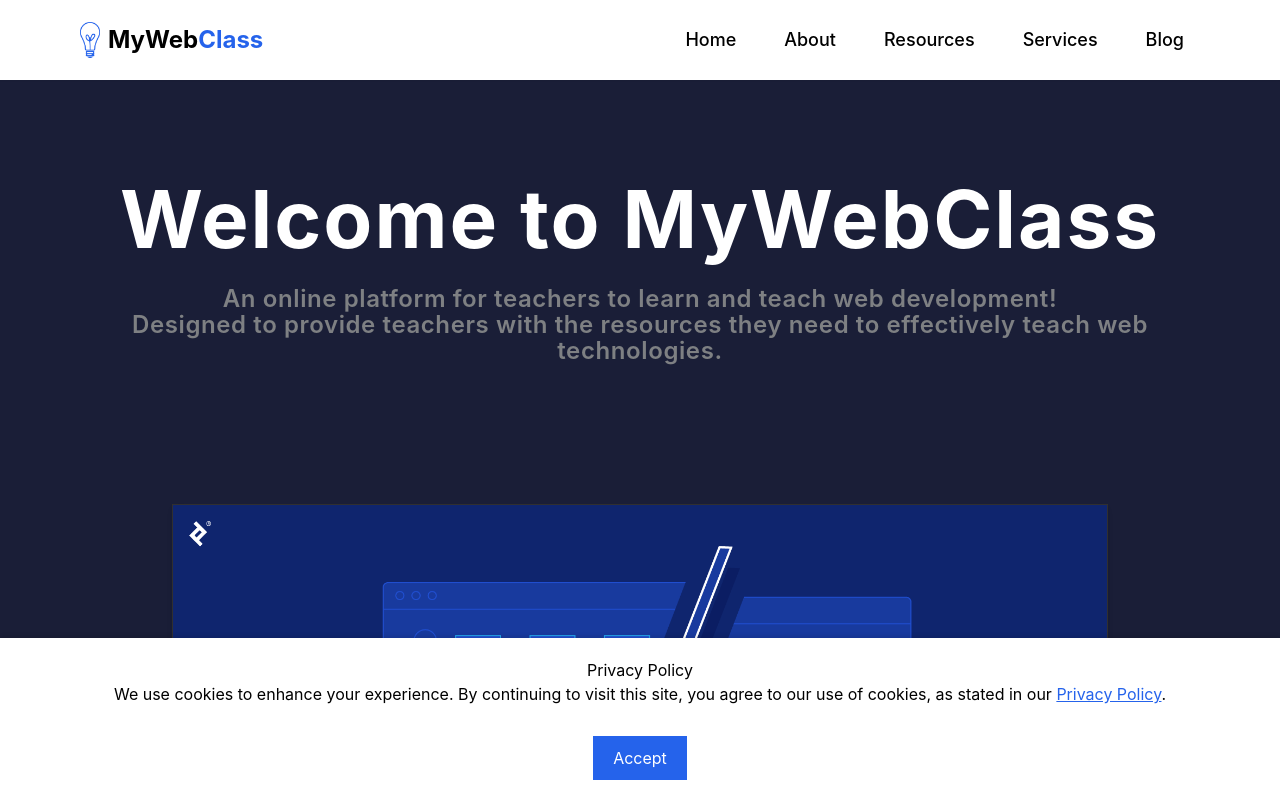
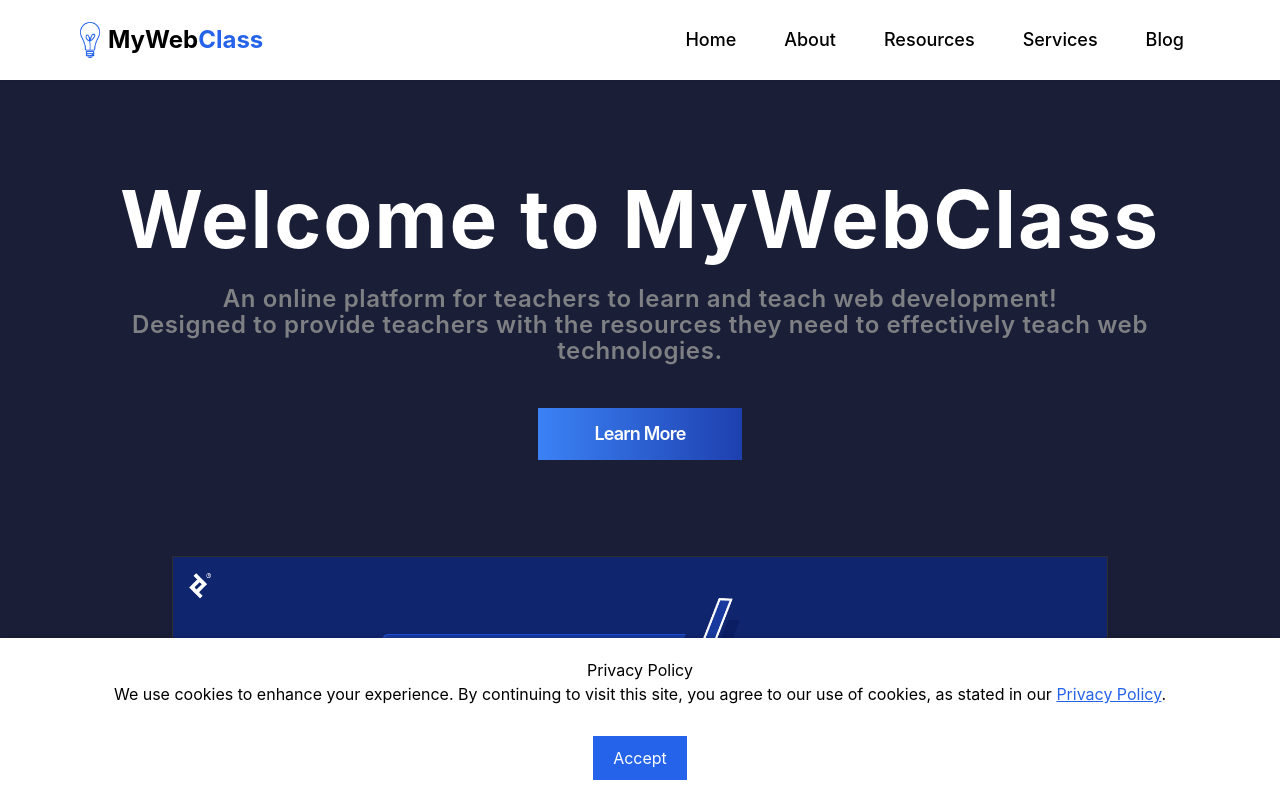
Before and after one commit to tanner666/Next.js_Website_IS601, a Next.js app: page / in a window 1280 px wide. Shown: the top 798 px of the page. Built offline with nearby package versions, Linux system fonts and the light colour scheme.

Commit message:
added learn more button for sales funnel

```diff
--- a/pages/index.js
+++ b/pages/index.js
@@ -1,4 +1,5 @@
 import Head from 'next/head'
+import Link from 'next/link'
 import Layout, { siteTitle } from '../components/layout'
 import { useEffect, useState } from 'react';
 import { getSortedPostsData } from '../lib/posts'
@@ -23,6 +24,11 @@ export default function Home({ allPostsData }) {
             <br />
             Designed to provide teachers with the resources they need to effectively teach web technologies.
           </h2>
+          <Link href="/about/our-mission" className="inline-flex items-center py-3 px-14 font-semibold tracking-tighter text-white transition duration-500 ease-in-out transform bg-gradient-to-r from-blue-500 to-blue-800 text-md md:mt-0 focus:shadow-outline">
+            <div className="flex text-lg justify-center">
+              Learn More
+            </div>
+          </Link>
         </div>
         <div className="container flex flex-col items-center justify-center mx-auto">
             <img
```
